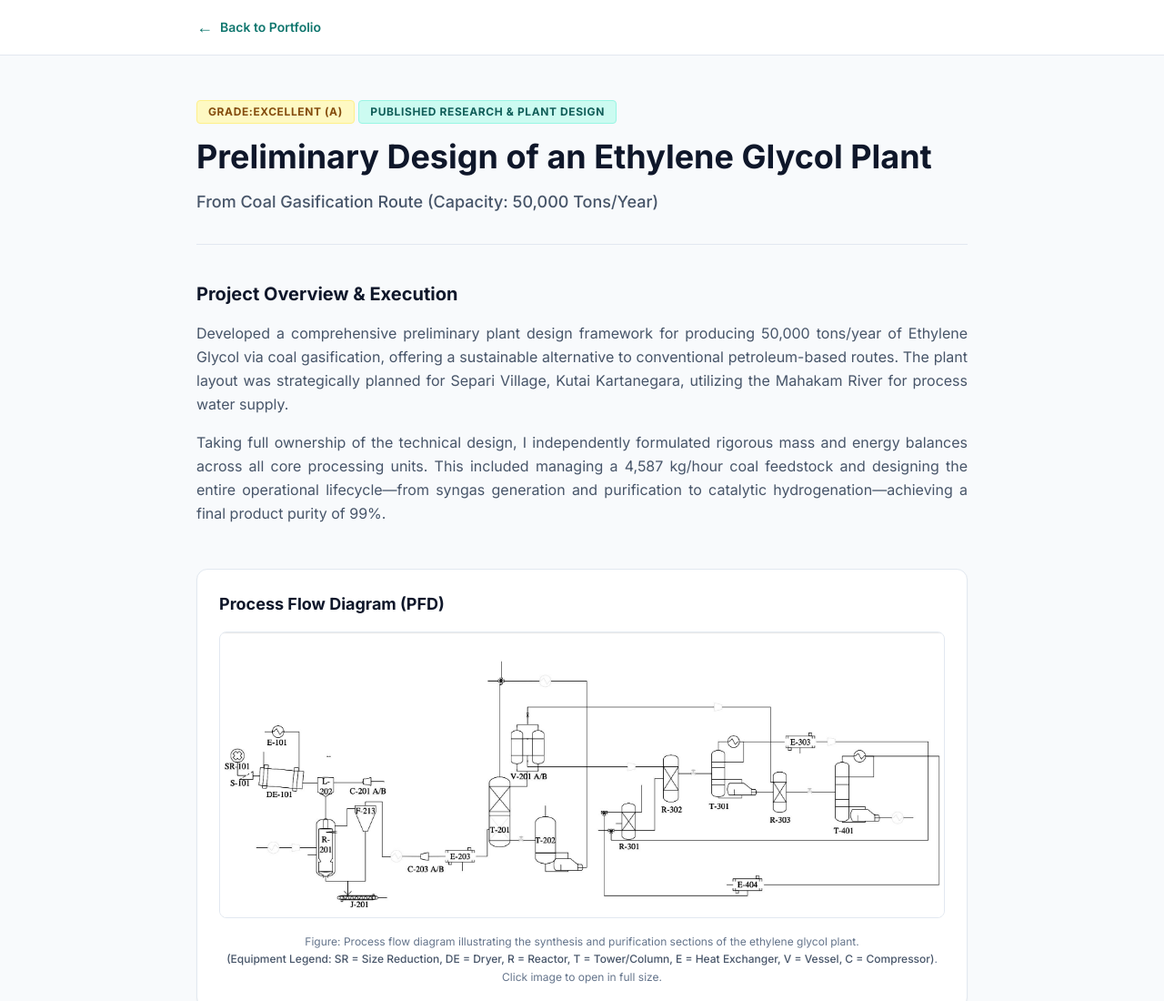
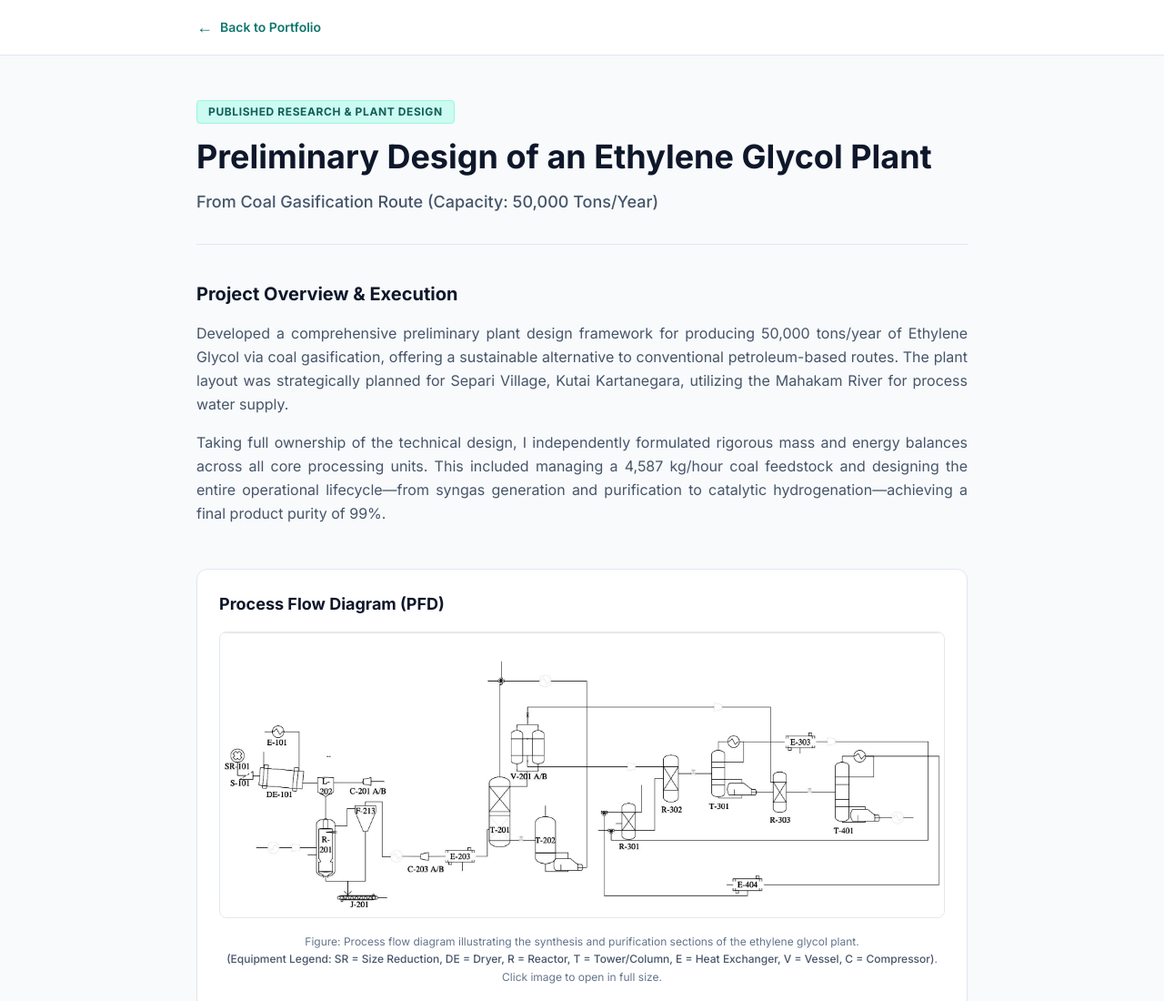
Before and after one commit to indirashartn/portofolio, a plain HTML site: page plant-design.html in a window 1280 px wide. Shown: the top 1100 px of the page at 91% size. Drawn offline with nearby package versions, Linux system fonts and the light colour scheme.

Commit message:
Update plant-design.html

```diff
--- a/plant-design.html
+++ b/plant-design.html
@@ -25,7 +25,6 @@
     <main class="max-w-4xl mx-auto px-6 pt-12 pb-20">
 
         <header class="mb-10 border-b border-slate-200 pb-8">
-            <span class="px-3 py-1 bg-yellow-100 text-yellow-800 text-xs font-bold uppercase tracking-wider rounded border border-yellow-200 mb-4 inline-block">Grade:Excellent (A)</span>
             <span class="px-3 py-1 bg-teal-100 text-teal-800 text-xs font-bold uppercase tracking-wider rounded border border-teal-200 mb-4 inline-block">Published Research & Plant Design</span>
             <h1 class="text-3xl md:text-4xl font-bold text-slate-900 mb-4 leading-tight">Preliminary Design of an Ethylene Glycol Plant</h1>
             <p class="text-lg text-slate-600 font-medium">From Coal Gasification Route (Capacity: 50,000 Tons/Year)</p>
```
